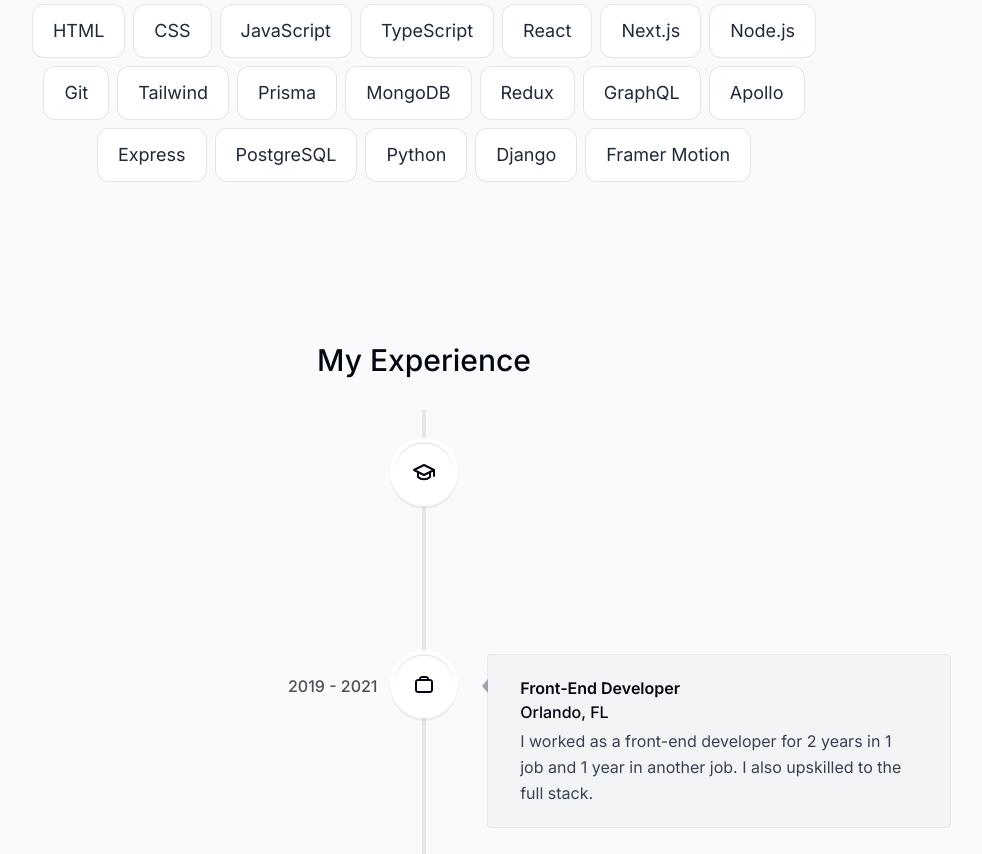
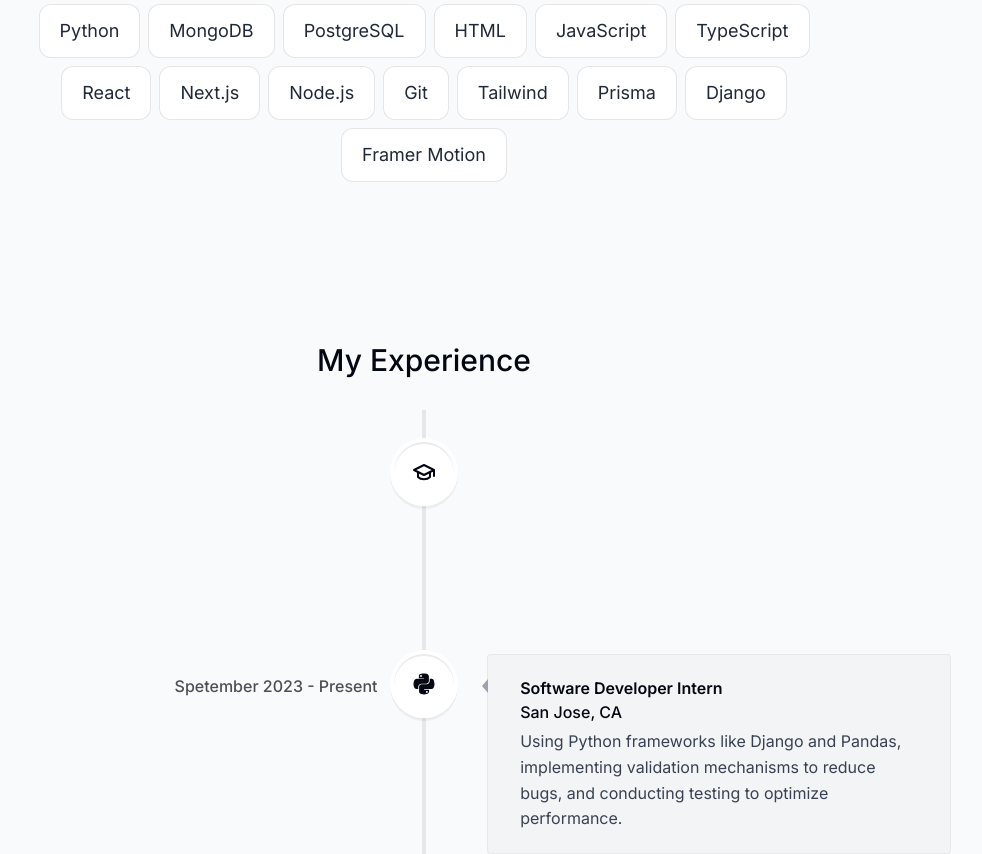
Before and after one commit to Adithya-Rajendran/portfolio-website, a Next.js app: page / in a window 1280 px wide. Shown: the part 2620-3474 px from the top of the page, without its empty margins (216-1198 px from the left). Built offline with nearby package versions, Linux system fonts and the light colour scheme.

Commit message:
updated content

```diff
--- a/lib/data.ts
+++ b/lib/data.ts
@@ -1,6 +1,6 @@
 import React from "react";
-import { CgWorkAlt } from "react-icons/cg";
-import { FaReact } from "react-icons/fa";
+import { FaPython } from "react-icons/fa";
+import { BsShieldLock } from "react-icons/bs";
 import { LuGraduationCap } from "react-icons/lu";
 import corpcommentImg from "@/public/corpcomment.png";
 import rmtdevImg from "@/public/rmtdev.png";
@@ -35,28 +35,28 @@ export const links = [
 
 export const experiencesData = [
   {
-    title: "Graduated bootcamp",
-    location: "Miami, FL",
+    title: "Graduated University of California, Santa ",
+    location: "Santa Cruz, CA",
     description:
-      "I graduated after 6 months of studying. I immediately found a job as a front-end developer.",
+      "I graduated while being a regular participant of the Slug Security (Cybersecurity) club.",
     icon: React.createElement(LuGraduationCap),
-    date: "2019",
+    date: "June 2023",
   },
   {
-    title: "Front-End Developer",
-    location: "Orlando, FL",
+    title: "Software Developer Intern",
+    location: "San Jose, CA",
     description:
-      "I worked as a front-end developer for 2 years in 1 job and 1 year in another job. I also upskilled to the full stack.",
-    icon: React.createElement(CgWorkAlt),
-    date: "2019 - 2021",
+      "Using Python frameworks like Django and Pandas, implementing validation mechanisms to reduce bugs, and conducting testing to optimize performance.",
+    icon: React.createElement(FaPython),
+    date: "Spetember 2023 - Present",
   },
   {
-    title: "Full-Stack Developer",
-    location: "Houston, TX",
+    title: "Cybersecurity Analyst Intern",
+    location: "Fremont, CA",
     description:
-      "I'm now a full-stack developer working as a freelancer. My stack includes React, Next.js, TypeScript, Tailwind, Prisma and MongoDB. I'm open to full-time opportunities.",
-    icon: React.createElement(FaReact),
-    date: "2021 - present",
+      "Conducted fit-gap analyses, adhered to industry best practices for secure infrastructure, and created reports on vulnerabilities with recommended remediation strategies",
+    icon: React.createElement(BsShieldLock),
+    date: "December 2023 - present",
   },
 ] as const;
 
@@ -85,8 +85,10 @@ export const projectsData = [
 ] as const;
 
 export const skillsData = [
+  "Python",
+  "MongoDB",
+  "PostgreSQL",
   "HTML",
-  "CSS",
   "JavaScript",
   "TypeScript",
   "React",
@@ -95,13 +97,6 @@ export const skillsData = [
   "Git",
   "Tailwind",
   "Prisma",
-  "MongoDB",
-  "Redux",
-  "GraphQL",
-  "Apollo",
-  "Express",
-  "PostgreSQL",
-  "Python",
   "Django",
   "Framer Motion",
 ] as const;
--- a/next.config.js
+++ b/next.config.js
@@ -8,9 +8,6 @@ const nextConfig = {
       },
     ],
   },
-  experimental: {
-    serverActions: true,
-  },
 };
 
 module.exports = nextConfig;
```
